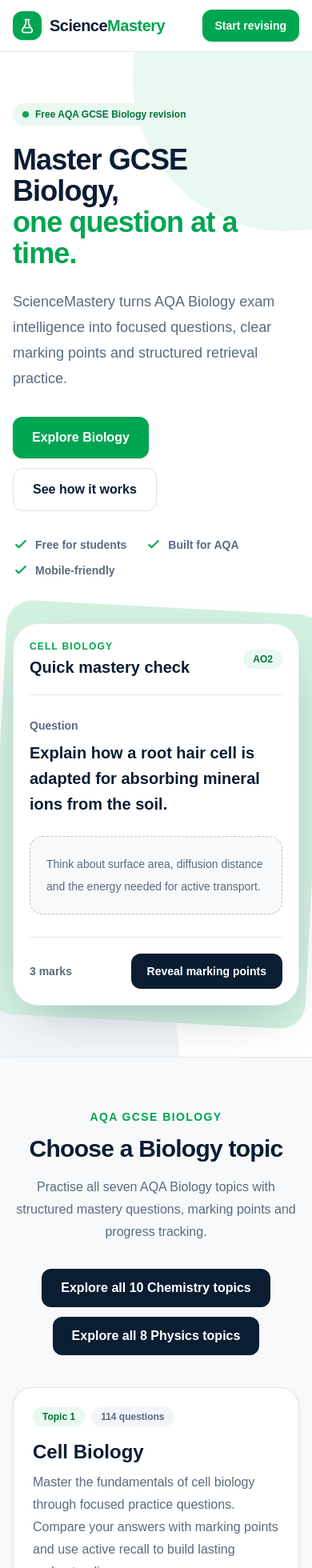
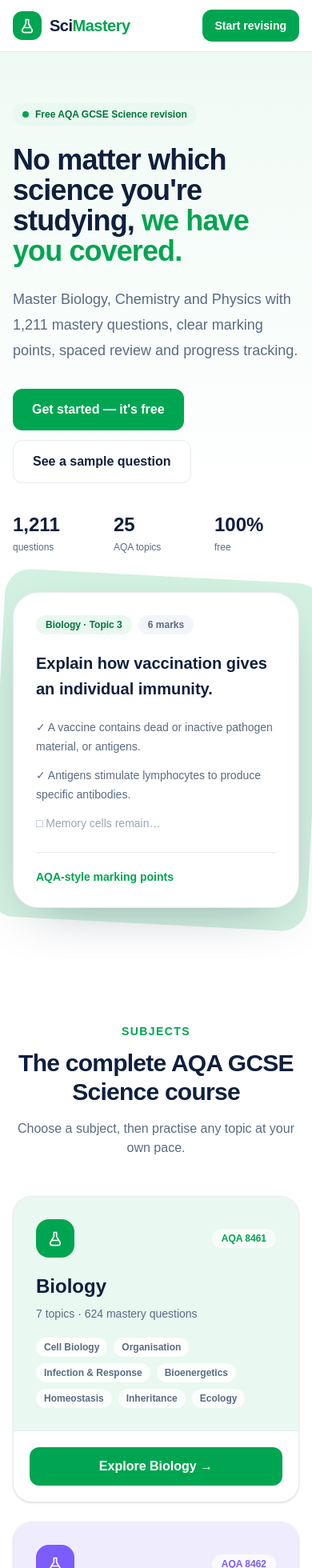
Before and after one commit to marietheresewambele-droid/ScienceMastery, a Next.js app: page / in a window 390 px wide. Shown: the top 1960 px of the page at 80% size. Built offline with nearby package versions, Linux system fonts and the light colour scheme.

Commit message:
Add science landing page and Biology overview

```diff
--- a/src/app/page.tsx
+++ b/src/app/page.tsx
@@ -1,450 +1,67 @@
 import Link from "next/link";
-import { cellBiologyConfig } from "@/data/topics/cell-biology";
-import { organisationConfig } from "@/data/topics/organisation";
-import { infectionAndResponseConfig } from "@/data/topics/infection-and-response";
-import { bioenergeticsConfig } from "@/data/topics/bioenergetics";
-import { homeostasisAndResponseConfig } from "@/data/topics/homeostasis-and-response";
-import { inheritanceVariationAndEvolutionConfig } from "@/data/topics/inheritance-variation-and-evolution";
-import { ecologyConfig } from "@/data/topics/ecology";
 
-const FlaskIcon = ({ className = "h-5 w-5" }) => (
-  <svg
-    className={className}
-    viewBox="0 0 24 24"
-    fill="none"
-    stroke="currentColor"
-    strokeWidth="2"
-    strokeLinecap="round"
-    strokeLinejoin="round"
-    aria-hidden="true"
-  >
-    <path d="M9 3h6" />
-    <path d="M10 3v6.3L4.8 18a3 3 0 0 0 2.7 4.4h9a3 3 0 0 0 2.7-4.4L14 9.3V3" />
-    <path d="M7.5 15h9" />
-  </svg>
-);
-
-const CheckIcon = () => (
-  <svg
-    className="h-5 w-5"
-    viewBox="0 0 24 24"
-    fill="none"
-    stroke="currentColor"
-    strokeWidth="2.5"
-    strokeLinecap="round"
-    strokeLinejoin="round"
-    aria-hidden="true"
-  >
-    <path d="m5 12 4 4L19 6" />
-  </svg>
-);
-
-const features = [
-  {
-    label: "Mastery questions",
-    title: "Practise the knowledge that matters",
-    description:
-      "Work through focused, self-contained questions organised by AQA Biology topic and subtopic.",
-  },
-  {
-    label: "Marking points",
-    title: "Understand how marks are awarded",
-    description:
-      "Compare your response with concise marking points drawn from the ScienceMastery workbook.",
-  },
-  {
-    label: "Flashcards",
-    title: "Return to difficult knowledge",
-    description:
-      "Use active recall to revisit concepts until you can explain them independently.",
-  },
-  {
-    label: "Exam intelligence",
-    title: "Recognise recurring question families",
-    description:
-      "Connect questions by scientific concept, assessment objective and common exam wording.",
-  },
+const subjects = [
+  { name:"Biology", code:"AQA 8461", topics:7, questions:624, route:"/biology", colour:"#00a551", soft:"#e9f8f0", names:["Cell Biology","Organisation","Infection & Response","Bioenergetics","Homeostasis","Inheritance","Ecology"] },
+  { name:"Chemistry", code:"AQA 8462", topics:10, questions:410, route:"/chemistry", colour:"#7c5cfc", soft:"#efecfd", names:["Atomic Structure","Bonding","Quantitative","Chemical Changes","Energy","Rates","Organic","Analysis","Atmosphere","Resources"] },
+  { name:"Physics", code:"AQA 8463", topics:8, questions:177, route:"/physics", colour:"#3b82f6", soft:"#e8f2fc", names:["Energy","Electricity","Particle Model","Atomic Structure","Forces","Waves","Magnetism","Space Physics"] },
 ];
 
-const biologyTopics = [
-  cellBiologyConfig,
-  organisationConfig,
-  infectionAndResponseConfig,
-  bioenergeticsConfig,
-  homeostasisAndResponseConfig,
-  inheritanceVariationAndEvolutionConfig,
-  ecologyConfig,
-];
-
-const steps = [
-  {
-    number: "01",
-    title: "Choose a Biology topic",
-    description:
-      "Start with Cell Biology, then move through the remaining AQA Biology topics.",
-  },
-  {
-    number: "02",
-    title: "Answer from memory",
-    description:
-      "Attempt each question before revealing the marking points or model response.",
-  },
-  {
-    number: "03",
-    title: "Check and improve",
-    description:
-      "Identify missing scientific ideas and return to questions that need more practice.",
-  },
-];
+const FlaskIcon = () => <svg className="h-5 w-5" viewBox="0 0 24 24" fill="none" stroke="currentColor" strokeWidth="2" aria-hidden="true"><path d="M9 3h6M10 3v6.3L4.8 18a3 3 0 0 0 2.7 4.4h9a3 3 0 0 0 2.7-4.4L14 9.3V3M7.5 15h9"/></svg>;
 
 export default function Home() {
-  return (
-    <main className="min-h-screen bg-white text-[#0b1d33]">
-      <header className="sticky top-0 z-50 border-b border-[#e6eaee] bg-white/95 backdrop-blur">
+  return <main className="min-h-screen bg-white text-[#0f1f3d]">
+    <header className="sticky top-0 z-50 border-b border-[#e7eaf0] bg-white/95 backdrop-blur">
       <div className="mx-auto flex h-16 max-w-7xl items-center justify-between px-4 sm:px-6">
-          <a href="#" className="flex items-center gap-2.5">
-            <span className="flex h-9 w-9 items-center justify-center rounded-xl bg-[#00a551] text-white shadow-sm">
-              <FlaskIcon />
-            </span>
-
-            <span className="text-xl font-extrabold tracking-tight">
-              Science<span className="text-[#00a551]">Mastery</span>
-            </span>
-          </a>
-
-          <nav
-            className="hidden items-center gap-7 text-sm font-semibold text-[#5a6b7f] md:flex"
-            aria-label="Main navigation"
-          >
-            <a href="#subjects" className="transition hover:text-[#0b1d33]">
-              Biology
-            </a>
-            <Link href="/chemistry" className="transition hover:text-[#0b1d33]">
-              Chemistry
-            </Link>
-            <Link href="/physics" className="transition hover:text-[#0b1d33]">
-              Physics
-            </Link>
-            <a href="#features" className="transition hover:text-[#0b1d33]">
-              How it works
-            </a>
-            <a href="#about" className="transition hover:text-[#0b1d33]">
-              About
-            </a>
-          </nav>
-
-          <a
-            href="#subjects"
-            className="rounded-xl bg-[#00a551] px-4 py-2.5 text-sm font-bold text-white shadow-sm transition hover:bg-[#028f46]"
-          >
-            Start revising
-          </a>
+        <Link href="/" className="flex items-center gap-2.5"><span className="flex h-9 w-9 items-center justify-center rounded-xl bg-[#00a551] text-white"><FlaskIcon/></span><span className="text-xl font-extrabold tracking-tight">Sci<span className="text-[#00a551]">Mastery</span></span></Link>
+        <nav className="hidden items-center gap-6 text-sm font-semibold text-[#5a6b82] md:flex" aria-label="Main navigation"><a href="#subjects">Subjects</a><a href="#features">Features</a><a href="#how">How it works</a></nav>
+        <a href="#subjects" className="rounded-xl bg-[#00a551] px-4 py-2.5 text-sm font-bold text-white hover:bg-[#028f46]">Start revising</a>
       </div>
     </header>
 
-      <section className="relative overflow-hidden">
-        <div className="absolute -right-40 -top-40 h-96 w-96 rounded-full bg-[#e9f8f0]" />
-        <div className="absolute -bottom-48 -left-40 h-96 w-96 rounded-full bg-[#f1f5f9]" />
-
-        <div className="relative mx-auto grid max-w-7xl items-center gap-14 px-4 py-16 sm:px-6 sm:py-24 lg:grid-cols-2">
+    <section className="overflow-hidden bg-gradient-to-b from-[#e9f8f0]/70 via-white to-white">
+      <div className="mx-auto grid max-w-7xl items-center gap-12 px-4 py-16 sm:px-6 sm:py-24 lg:grid-cols-2">
         <div>
-            <div className="mb-6 inline-flex items-center gap-2 rounded-full bg-[#e9f8f0] px-3 py-1.5 text-xs font-bold text-[#02753a]">
-              <span className="h-2 w-2 rounded-full bg-[#00a551]" />
-              Free AQA GCSE Biology revision
+          <div className="mb-6 inline-flex items-center gap-2 rounded-full bg-[#e9f8f0] px-3 py-1.5 text-xs font-bold text-[#02753a]"><span className="h-2 w-2 rounded-full bg-[#00a551]"/>Free AQA GCSE Science revision</div>
+          <h1 className="text-4xl font-black leading-[1.06] tracking-tight sm:text-5xl xl:text-6xl">No matter which science you&apos;re studying, <span className="text-[#00a551]">we have you covered.</span></h1>
+          <p className="mt-6 max-w-xl text-lg leading-8 text-[#5a6b82]">Master Biology, Chemistry and Physics with 1,211 mastery questions, clear marking points, spaced review and progress tracking.</p>
+          <div className="mt-8 flex flex-wrap gap-3"><a href="#subjects" className="rounded-xl bg-[#00a551] px-6 py-3.5 font-bold text-white hover:bg-[#028f46]">Get started — it&apos;s free</a><a href="#sample" className="rounded-xl border border-[#e7eaf0] bg-white px-6 py-3.5 font-bold hover:border-[#00a551]">See a sample question</a></div>
+          <div className="mt-9 grid max-w-md grid-cols-3 gap-5">{[["1,211","questions"],["25","AQA topics"],["100%","free"]].map(([value,label])=><div key={label}><p className="text-2xl font-black">{value}</p><p className="mt-1 text-xs text-[#5a6b82]">{label}</p></div>)}</div>
         </div>
-
-            <h1 className="max-w-3xl text-4xl font-black leading-[1.08] tracking-tight sm:text-5xl lg:text-6xl">
-              Master GCSE Biology,
-              <span className="block text-[#00a551]">
-                one question at a time.
-              </span>
-            </h1>
-
-            <p className="mt-6 max-w-xl text-lg leading-8 text-[#5a6b7f]">
-              ScienceMastery turns AQA Biology exam intelligence into focused
-              questions, clear marking points and structured retrieval practice.
-            </p>
-
-            <div className="mt-8 flex flex-wrap gap-3">
-              <a
-                href="#subjects"
-                className="rounded-xl bg-[#00a551] px-6 py-3.5 font-bold text-white shadow-sm transition hover:-translate-y-0.5 hover:bg-[#028f46]"
-              >
-                Explore Biology
-              </a>
-
-              <a
-                href="#features"
-                className="rounded-xl border border-[#dce2e7] bg-white px-6 py-3.5 font-bold transition hover:border-[#00a551] hover:text-[#02753a]"
-              >
-                See how it works
-              </a>
-            </div>
-
-            <div className="mt-8 flex flex-wrap gap-x-6 gap-y-3 text-sm font-semibold text-[#5a6b7f]">
-              <span className="flex items-center gap-2">
-                <span className="text-[#00a551]">
-                  <CheckIcon />
-                </span>
-                Free for students
-              </span>
-
-              <span className="flex items-center gap-2">
-                <span className="text-[#00a551]">
-                  <CheckIcon />
-                </span>
-                Built for AQA
-              </span>
-
-              <span className="flex items-center gap-2">
-                <span className="text-[#00a551]">
-                  <CheckIcon />
-                </span>
-                Mobile-friendly
-              </span>
-            </div>
-          </div>
-
-          <div className="relative mx-auto w-full max-w-xl">
-            <div className="absolute -inset-5 rotate-3 rounded-[2rem] bg-[#d3f1e1]" />
-
-            <div className="relative rounded-[2rem] border border-[#e6eaee] bg-white p-5 shadow-[0_24px_70px_-28px_rgba(11,29,51,0.35)] sm:p-7">
-              <div className="flex items-center justify-between border-b border-[#e6eaee] pb-5">
-                <div>
-                  <p className="text-xs font-bold uppercase tracking-widest text-[#00a551]">
-                    Cell Biology
-                  </p>
-                  <h2 className="mt-1 text-xl font-extrabold">
-                    Quick mastery check
-                  </h2>
-                </div>
-
-                <span className="rounded-full bg-[#e9f8f0] px-3 py-1 text-xs font-bold text-[#02753a]">
-                  AO2
-                </span>
-              </div>
-
-              <div className="py-7">
-                <p className="text-sm font-semibold text-[#5a6b7f]">
-                  Question
-                </p>
-
-                <p className="mt-2 text-xl font-bold leading-8">
-                  Explain how a root hair cell is adapted for absorbing mineral
-                  ions from the soil.
-                </p>
-
-                <div className="mt-6 rounded-2xl border border-dashed border-[#b8c4ce] bg-[#f7f9fa] p-5">
-                  <p className="text-sm leading-7 text-[#5a6b7f]">
-                    Think about surface area, diffusion distance and the energy
-                    needed for active transport.
-                  </p>
-                </div>
-              </div>
-
-              <div className="flex items-center justify-between border-t border-[#e6eaee] pt-5">
-                <span className="text-sm font-semibold text-[#5a6b7f]">
-                  3 marks
-                </span>
-
-                <span className="rounded-xl bg-[#0b1d33] px-5 py-3 text-sm font-bold text-white">
-                  Reveal marking points
-                </span>
-              </div>
+        <div id="sample" className="relative mx-auto w-full max-w-lg">
+          <div className="absolute -inset-5 rotate-3 rounded-[2rem] bg-[#d3f1e1]"/>
+          <div className="relative rounded-[2rem] border border-[#e7eaf0] bg-white p-7 shadow-[0_24px_70px_-28px_rgba(15,31,61,.35)]">
+            <div className="flex gap-2"><span className="rounded-full bg-[#e9f8f0] px-3 py-1 text-xs font-bold text-[#02753a]">Biology · Topic 3</span><span className="rounded-full bg-[#f2f5f9] px-3 py-1 text-xs font-bold text-[#5a6b82]">6 marks</span></div>
+            <h2 className="mt-5 text-xl font-extrabold leading-8">Explain how vaccination gives an individual immunity.</h2>
+            <div className="mt-5 space-y-3 text-sm leading-6 text-[#5a6b82]"><p>✓ A vaccine contains dead or inactive pathogen material, or antigens.</p><p>✓ Antigens stimulate lymphocytes to produce specific antibodies.</p><p className="text-[#9aa6b5]">□ Memory cells remain…</p></div>
+            <p className="mt-6 border-t border-[#e7eaf0] pt-5 text-sm font-bold text-[#00a551]">AQA-style marking points</p>
           </div>
         </div>
       </div>
     </section>
 
-      <section
-        id="subjects"
-        className="border-y border-[#e6eaee] bg-[#f7f9fa] py-16"
-      >
-        <div className="mx-auto max-w-7xl px-4 sm:px-6">
-          <div className="mx-auto max-w-2xl text-center">
-            <p className="text-sm font-bold uppercase tracking-widest text-[#00a551]">
-              AQA GCSE Biology
-            </p>
+    <section id="subjects" className="py-20"><div className="mx-auto max-w-7xl px-4 sm:px-6">
+      <div className="mx-auto max-w-2xl text-center"><p className="text-sm font-bold uppercase tracking-widest text-[#00a551]">Subjects</p><h2 className="mt-3 text-3xl font-black tracking-tight sm:text-4xl">The complete AQA GCSE Science course</h2><p className="mt-4 text-[#5a6b82]">Choose a subject, then practise any topic at your own pace.</p></div>
+      <div className="mt-12 grid gap-6 lg:grid-cols-3">{subjects.map(subject=><article key={subject.name} className="flex flex-col overflow-hidden rounded-3xl border border-[#e7eaf0] bg-white shadow-sm transition hover:-translate-y-1 hover:shadow-xl">
+        <div className="flex-1 p-7" style={{backgroundColor:subject.soft}}><div className="flex items-center justify-between"><span className="flex h-12 w-12 items-center justify-center rounded-2xl text-white" style={{backgroundColor:subject.colour}}><FlaskIcon/></span><span className="rounded-full bg-white/70 px-3 py-1 text-xs font-bold" style={{color:subject.colour}}>{subject.code}</span></div>
+          <h3 className="mt-5 text-2xl font-black">{subject.name}</h3><p className="mt-2 text-sm text-[#5a6b82]">{subject.topics} topics · {subject.questions} mastery questions</p><div className="mt-5 flex flex-wrap gap-2">{subject.names.map(name=><span key={name} className="rounded-full bg-white/80 px-2.5 py-1 text-xs font-semibold text-[#5a6b82]">{name}</span>)}</div>
+        </div><div className="border-t border-[#e7eaf0] p-5"><Link href={subject.route} className="flex w-full items-center justify-center rounded-xl px-5 py-3 font-bold text-white" style={{backgroundColor:subject.colour}}>Explore {subject.name} →</Link></div>
+      </article>)}</div>
+    </div></section>
 
-            <h2 className="mt-3 text-3xl font-black tracking-tight sm:text-4xl">
-              Choose a Biology topic
-            </h2>
+    <section id="features" className="bg-[#f7f9fb] py-20"><div className="mx-auto max-w-7xl px-4 sm:px-6">
+      <div className="mx-auto max-w-2xl text-center"><p className="text-sm font-bold uppercase tracking-widest text-[#00a551]">What we offer</p><h2 className="mt-3 text-3xl font-black sm:text-4xl">Everything you need to master GCSE Science</h2></div>
+      <div className="mt-12 grid gap-5 md:grid-cols-2 xl:grid-cols-4">{[
+        ["1,211","Mastery questions","Self-contained questions with concise marking points."],
+        ["AQA","Specification mapped","Organised by topic, subtopic, objective and demand."],
+        ["Smart","Progress tracking","Bookmark and return to difficult questions later."],
+        ["Free","Built for students","Complete practice without a subscription or paywall."]
+      ].map(([value,title,copy])=><article key={title} className="rounded-3xl border border-[#e7eaf0] bg-white p-6 shadow-sm"><p className="text-3xl font-black text-[#00a551]">{value}</p><h3 className="mt-3 text-lg font-extrabold">{title}</h3><p className="mt-2 text-sm leading-6 text-[#5a6b82]">{copy}</p></article>)}</div>
+    </div></section>
 
-            <p className="mt-4 leading-7 text-[#5a6b7f]">
-              Practise all seven AQA Biology topics with structured mastery questions,
-              marking points and progress tracking.
-            </p>
-          </div>
-
-          <div className="mx-auto mt-8 flex justify-center">
-            <div className="flex flex-wrap justify-center gap-3">
-              <Link href="/chemistry" className="rounded-xl bg-[#0b1d33] px-6 py-3 font-bold text-white transition hover:-translate-y-0.5">
-                Explore all 10 Chemistry topics
-              </Link>
-              <Link href="/physics" className="rounded-xl bg-[#0b1d33] px-6 py-3 font-bold text-white transition hover:-translate-y-0.5">
-                Explore all 8 Physics topics
-              </Link>
-            </div>
-          </div>
-
-          <div className="mx-auto mt-10 grid max-w-6xl gap-5 md:grid-cols-2">
-            {biologyTopics.map((topic) => (
-              <article
-                key={topic.id}
-                className="flex flex-col justify-between rounded-3xl border border-[#e6eaee] bg-white p-6 shadow-sm sm:p-7"
-              >
-                <div>
-                  <div className="flex flex-wrap items-center gap-2">
-                    <span className="rounded-full bg-[#e9f8f0] px-3 py-1 text-xs font-bold text-[#02753a]">
-                      {topic.topicNumber}
-                    </span>
-                    <span className="rounded-full bg-[#f1f5f9] px-3 py-1 text-xs font-bold text-[#5a6b7f]">
-                      {topic.questions.length} questions
-                    </span>
-                  </div>
-
-                  <h3 className="mt-4 text-2xl font-extrabold">{topic.title}</h3>
-                  <p className="mt-2 leading-7 text-[#5a6b7f]">{topic.description}</p>
-                </div>
-
-                <Link
-                  href={topic.route}
-                  className="mt-6 inline-flex w-fit rounded-xl bg-[#00a551] px-6 py-3 font-bold text-white transition hover:bg-[#028f46]"
-                >
-                  Start {topic.title}
-                </Link>
-              </article>
-            ))}
-          </div>
-        </div>
-      </section>
-
-      <section id="features" className="py-20">
-        <div className="mx-auto max-w-7xl px-4 sm:px-6">
-          <div className="mx-auto max-w-2xl text-center">
-            <p className="text-sm font-bold uppercase tracking-widest text-[#00a551]">
-              What ScienceMastery offers
-            </p>
-
-            <h2 className="mt-3 text-3xl font-black tracking-tight sm:text-4xl">
-              Revision built around exam success
-            </h2>
-          </div>
-
-          <div className="mt-12 grid gap-5 md:grid-cols-2">
-            {features.map((feature, index) => (
-              <article
-                key={feature.title}
-                className="rounded-3xl border border-[#e6eaee] bg-white p-7 transition hover:-translate-y-1 hover:shadow-xl"
-              >
-                <div className="flex h-11 w-11 items-center justify-center rounded-xl bg-[#e9f8f0] font-black text-[#02753a]">
-                  {index + 1}
-                </div>
-
-                <p className="mt-5 text-xs font-bold uppercase tracking-widest text-[#00a551]">
-                  {feature.label}
-                </p>
-
-                <h3 className="mt-2 text-xl font-extrabold">{feature.title}</h3>
-
-                <p className="mt-3 leading-7 text-[#5a6b7f]">
-                  {feature.description}
-                </p>
-              </article>
-            ))}
-          </div>
-        </div>
-      </section>
-
-      <section className="bg-[#0b1d33] py-20 text-white">
-        <div className="mx-auto max-w-7xl px-4 sm:px-6">
-          <div className="mx-auto max-w-2xl text-center">
-            <p className="text-sm font-bold uppercase tracking-widest text-[#5ee19c]">
-              How it works
-            </p>
-
-            <h2 className="mt-3 text-3xl font-black tracking-tight sm:text-4xl">
-              A simple mastery cycle
-            </h2>
-          </div>
-
-          <div className="mt-12 grid gap-6 md:grid-cols-3">
-            {steps.map((step) => (
-              <article
-                key={step.number}
-                className="rounded-3xl border border-white/10 bg-white/5 p-7"
-              >
-                <span className="text-sm font-black text-[#5ee19c]">
-                  {step.number}
-                </span>
-
-                <h3 className="mt-4 text-xl font-extrabold">{step.title}</h3>
-
-                <p className="mt-3 leading-7 text-slate-300">
-                  {step.description}
-                </p>
-              </article>
-            ))}
-          </div>
-        </div>
-      </section>
-
-      <section id="about" className="bg-[#00a551] py-16 text-white">
-        <div className="mx-auto max-w-3xl px-4 text-center sm:px-6">
-          <h2 className="text-3xl font-black tracking-tight sm:text-4xl">
-            Free, focused GCSE Science revision
-          </h2>
-
-          <p className="mx-auto mt-4 max-w-2xl text-lg leading-8 text-white/90">
-            ScienceMastery is being developed to give students free access to
-            structured, exam-focused science practice.
-          </p>
-
-          <a
-            href="#subjects"
-            className="mt-8 inline-block rounded-xl bg-white px-7 py-3.5 font-bold text-[#02753a] shadow-sm transition hover:-translate-y-0.5 hover:shadow-xl"
-          >
-            View the Biology prototype
-          </a>
-        </div>
-      </section>
-
-      <footer className="bg-[#071525] py-12 text-slate-300">
-        <div className="mx-auto max-w-7xl px-4 sm:px-6">
-          <div className="grid gap-10 sm:grid-cols-2">
-            <div>
-              <div className="flex items-center gap-2.5">
-                <span className="flex h-9 w-9 items-center justify-center rounded-xl bg-[#00a551] text-white">
-                  <FlaskIcon />
-                </span>
-
-                <span className="text-xl font-extrabold text-white">
-                  Science<span className="text-[#5ee19c]">Mastery</span>
-                </span>
-              </div>
-
-              <p className="mt-4 max-w-md text-sm leading-7 text-slate-400">
-                A free AQA GCSE Science revision platform built around mastery
-                questions, exam intelligence and active recall.
-              </p>
-            </div>
-
-            <div className="sm:text-right">
-              <p className="text-sm font-bold text-white">Prototype scope</p>
-              <p className="mt-3 text-sm text-slate-400">
-                AQA GCSE Biology, Chemistry and Physics
-              </p>
-              <p className="mt-2 text-sm text-slate-400">
-                25 topics and more than 1,200 mastery questions available.
-              </p>
-            </div>
-          </div>
-
-          <div className="mt-10 border-t border-white/10 pt-6 text-xs text-slate-500">
-            © 2026 ScienceMastery. Built for GCSE Science revision.
-          </div>
-        </div>
-      </footer>
-    </main>
-  );
+    <section id="how" className="bg-[#0f1f3d] py-20 text-white"><div className="mx-auto max-w-7xl px-4 sm:px-6">
+      <div className="text-center"><p className="text-sm font-bold uppercase tracking-widest text-[#5ee19c]">How it works</p><h2 className="mt-3 text-3xl font-black sm:text-4xl">A simple mastery cycle</h2></div>
+      <div className="mt-12 grid gap-6 md:grid-cols-3">{[["01","Choose a topic","Start with the science and subtopic you need most."],["02","Answer from memory","Attempt each question before revealing the marking points."],["03","Check and improve","Rate your answer and return to difficult knowledge later."]].map(([n,title,copy])=><article key={n} className="rounded-3xl border border-white/10 bg-white/5 p-7"><span className="font-black text-[#5ee19c]">{n}</span><h3 className="mt-4 text-xl font-extrabold">{title}</h3><p className="mt-3 leading-7 text-slate-300">{copy}</p></article>)}</div>
+    </div></section>
+    <footer className="bg-[#071525] py-10 text-slate-400"><div className="mx-auto flex max-w-7xl flex-col justify-between gap-5 px-4 sm:flex-row sm:items-center sm:px-6"><div className="flex items-center gap-2.5 text-white"><span className="flex h-9 w-9 items-center justify-center rounded-xl bg-[#00a551]"><FlaskIcon/></span><span className="text-xl font-extrabold">Sci<span className="text-[#5ee19c]">Mastery</span></span></div><p className="text-sm">Free AQA GCSE Biology, Chemistry and Physics revision.</p></div></footer>
+  </main>;
 }
```
Lines whose indentation alone changed are shown as unchanged.
